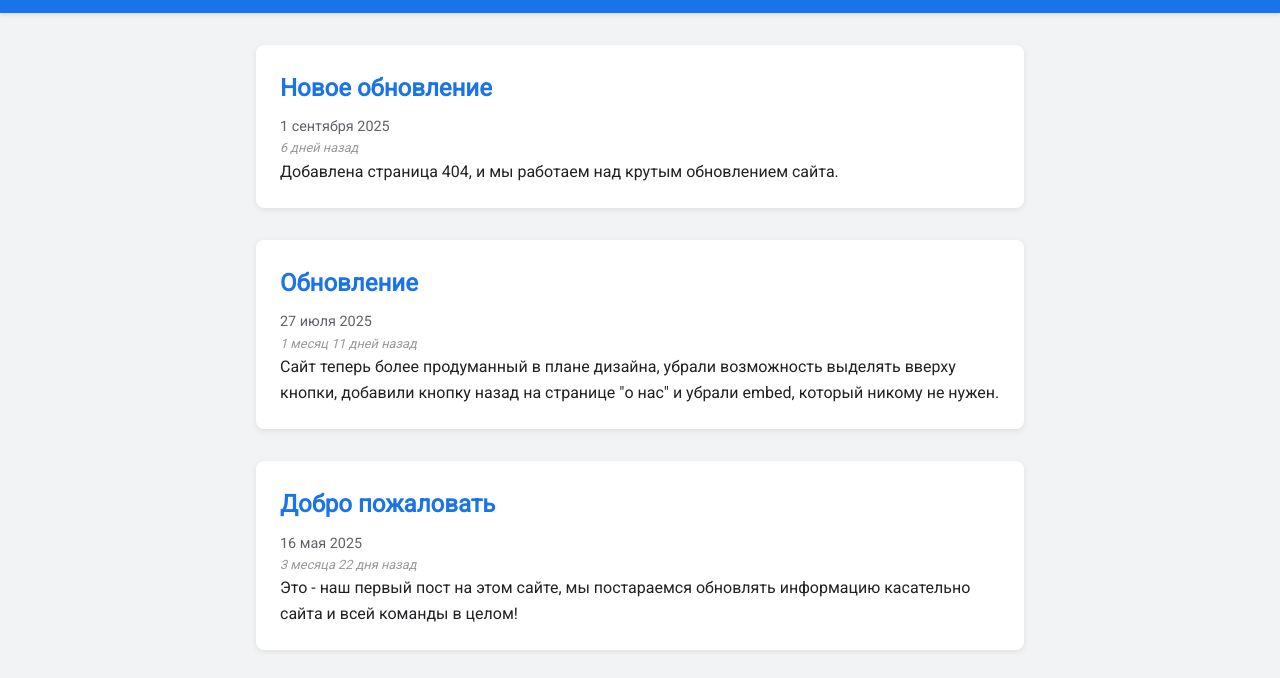
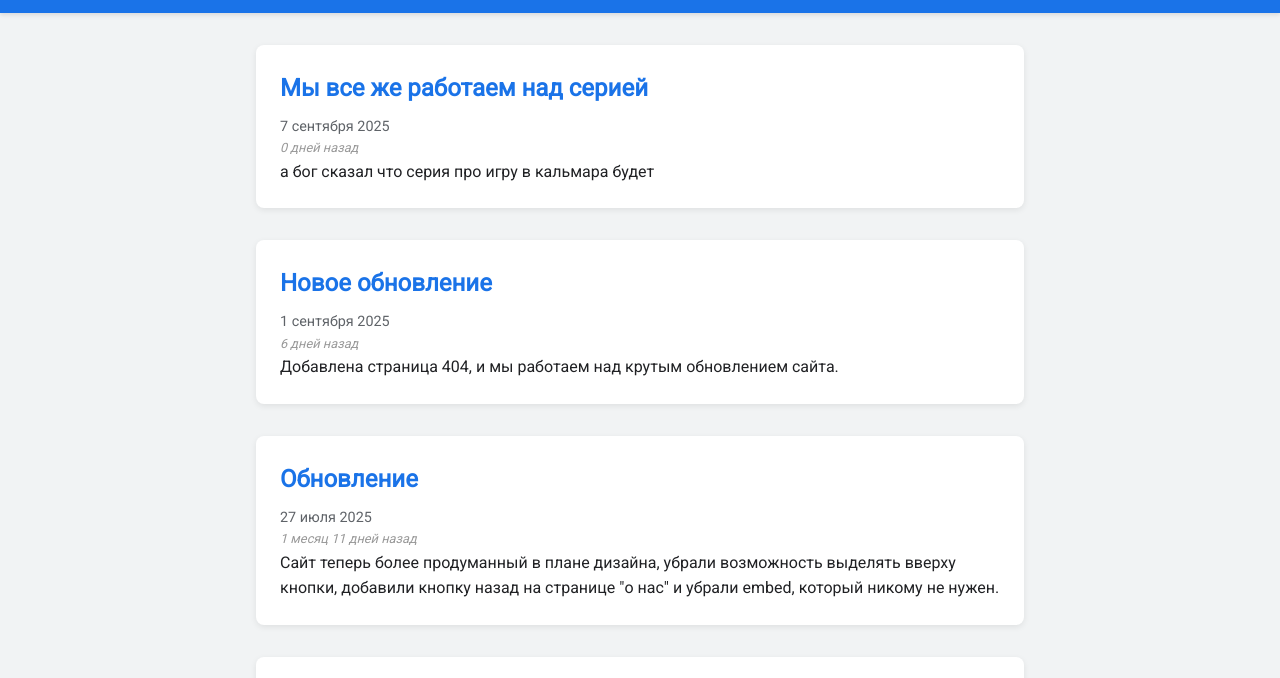
Before and after one commit to DomerTV/domertv.github.io, a plain HTML site: page index.html in a window 1280 px wide. Shown: the part 71-749 px from the top of the page. Drawn offline with Linux system fonts and the light colour scheme.

Commit message:
Update index.html
new post

```diff
--- a/index.html
+++ b/index.html
@@ -19,6 +19,13 @@
   </header>
 
   <main>
+	  <article class="post">
+      <h2>Мы все же работаем над серией</h2>
+      <div class="date">7 сентября 2025</div>
+	  <div class="days-passed"></div>
+      <p>а бог сказал что серия про игру в кальмара будет</p>
+    </article>
+
 	  <article class="post">
       <h2>Новое обновление</h2>
       <div class="date">1 сентября 2025</div>
```
